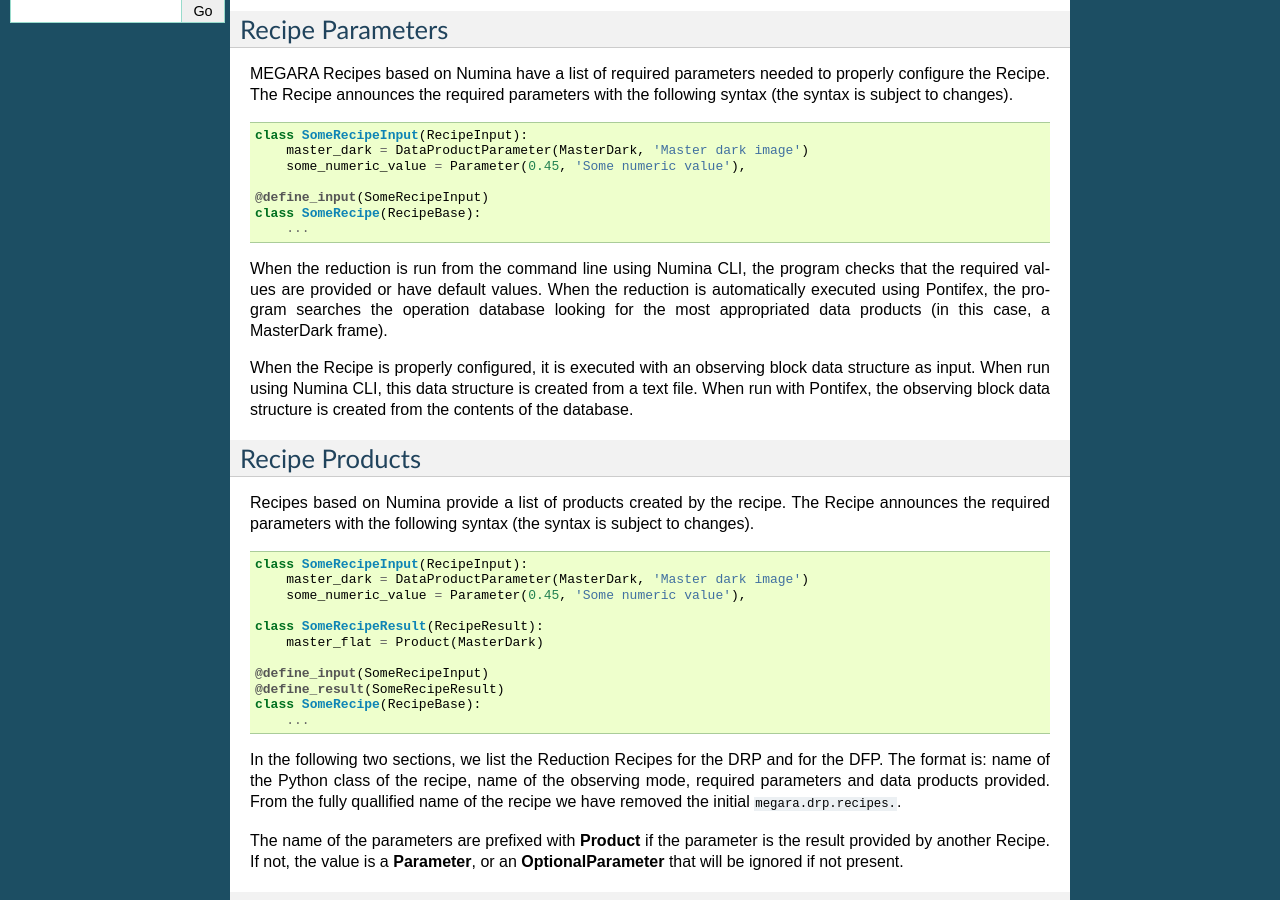
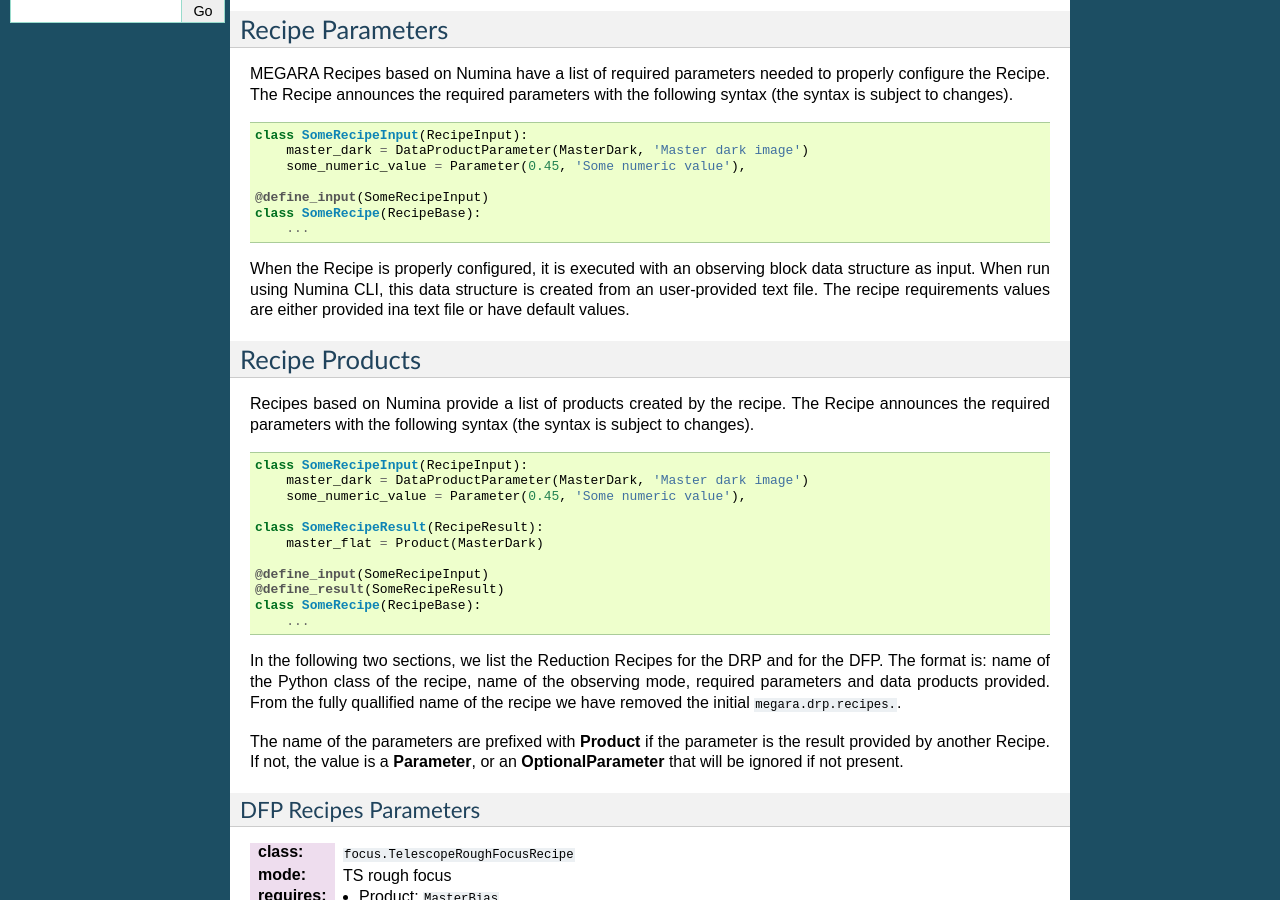
Before and after one commit to guaix-ucm/megaradrp, a Sphinx documentation site: the page built from doc/recipes.rst, in a window 1280 px wide and 900 px high, scrolled down 398 px. Built offline with Sphinx 7.4.7, drawn with Linux system fonts in a browser that asks for light colours.

Commit message:
Remove references to pontifex (we are not using it lately)

```diff
--- a/doc/recipes.rst
+++ b/doc/recipes.rst
@@ -33,16 +33,11 @@
     class SomeRecipe(RecipeBase):
         ...
 
-When the reduction is run from the command line using Numina CLI, the program
-checks that the required values are provided or have default values. When the
-reduction is automatically executed using Pontifex, the program searches the
-operation database looking for the most appropriated data products (in this
-case, a MasterDark frame).
 
 When the Recipe is properly configured, it is executed with an observing block
 data structure as input. When run using Numina CLI, this data structure is
-created from a text file. When run with Pontifex, the observing block data
-structure is created from the contents of the database.
+created from an user-provided text file. The recipe requirements values are
+either provided ina text file or have default values.
 
 Recipe Products
 ---------------
```
